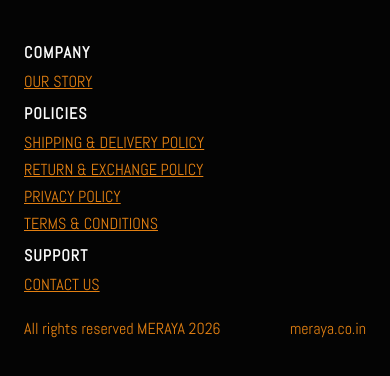
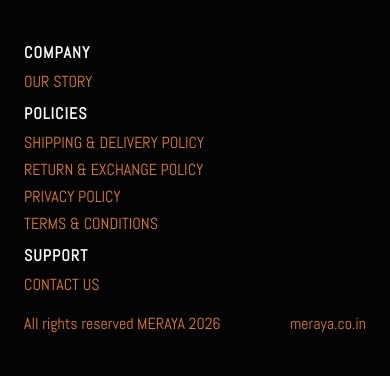
Before and after one commit to RohanRanjan250/MERAYA-frontend, a React (Vite) app: page /terms-of-service in a window 390 px wide. Shown: the part 6391-6767 px from the top of the page. Built offline with nearby package versions, Linux system fonts and the light colour scheme; no server answers; a web font is replaced by a local one.

Commit message:
Tighten footer bottom spacing, remove mobile link underlines, scroll to top on checkout step change
- Reduce footer bottom-row margin/padding
- Remove underline from Company/Policies/Support links on mobile only
- Scroll to top on every checkout step transition (was staying scrolled down on mobile)

```diff
--- a/src/components/FooterSection/Footer.module.css
+++ b/src/components/FooterSection/Footer.module.css
@@ -143,8 +143,8 @@
   justify-content: space-between;
   flex-wrap: wrap;
   font-size: 0.75vw;
-  padding-top: 2vw;
-  margin-bottom: 2vw;
+  padding-top: 0.8vw;
+  margin-bottom: 0.5vw;
 }
 
 .leftBottom {
@@ -376,4 +376,8 @@
   .links {
     align-items: flex-start;
   }
+
+  .links a {
+    text-decoration: none;
+  }
 }
--- a/src/components/UnifiedCheckout.jsx
+++ b/src/components/UnifiedCheckout.jsx
@@ -871,6 +871,7 @@
 
     if (step === "cart") {
       setStep("address");
+      window.scrollTo({ top: 0, behavior: "smooth" });
       return;
     }
     if (step === "address") {
@@ -879,9 +880,11 @@
         return;
       }
       setStep("summary");
+      window.scrollTo({ top: 0, behavior: "smooth" });
       return;
     }
     if (step === "summary") {
+      window.scrollTo({ top: 0, behavior: "smooth" });
       setIsProcessing(true);
 
       const orderPayload = {
```
